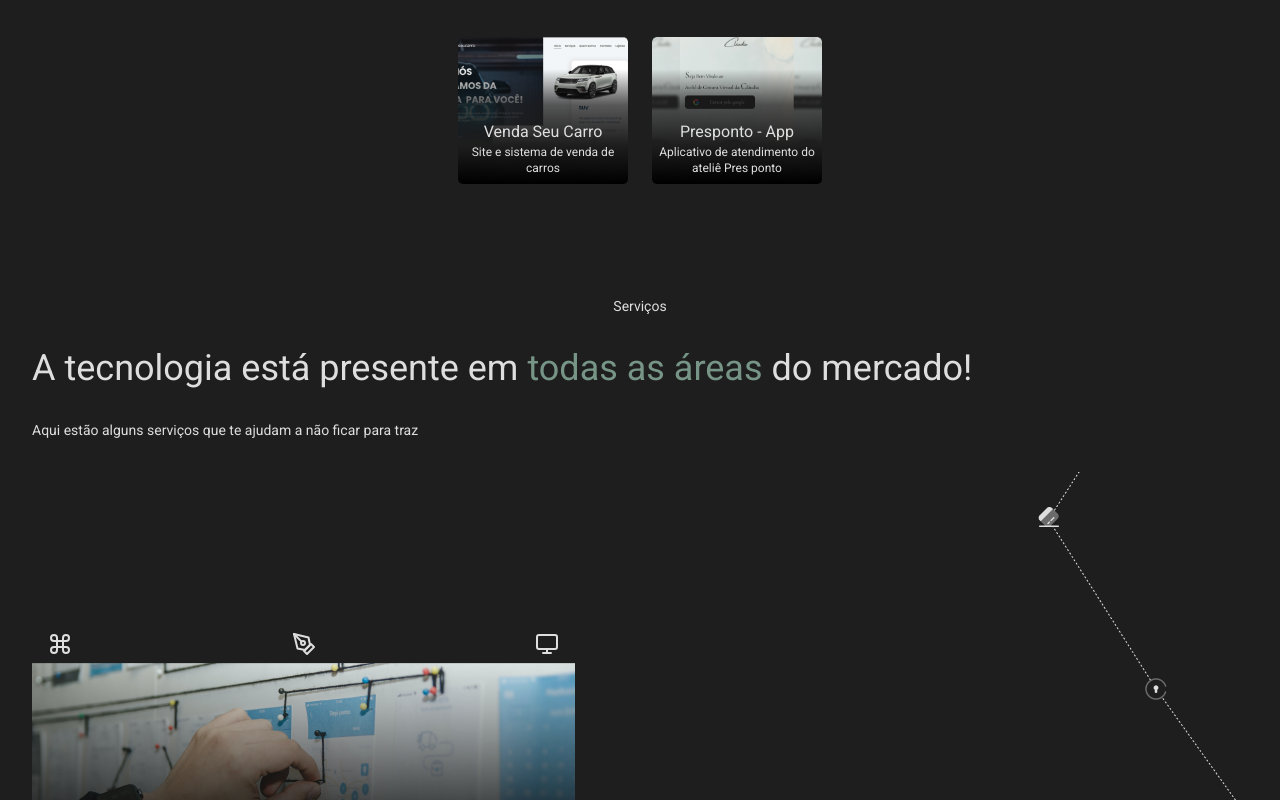
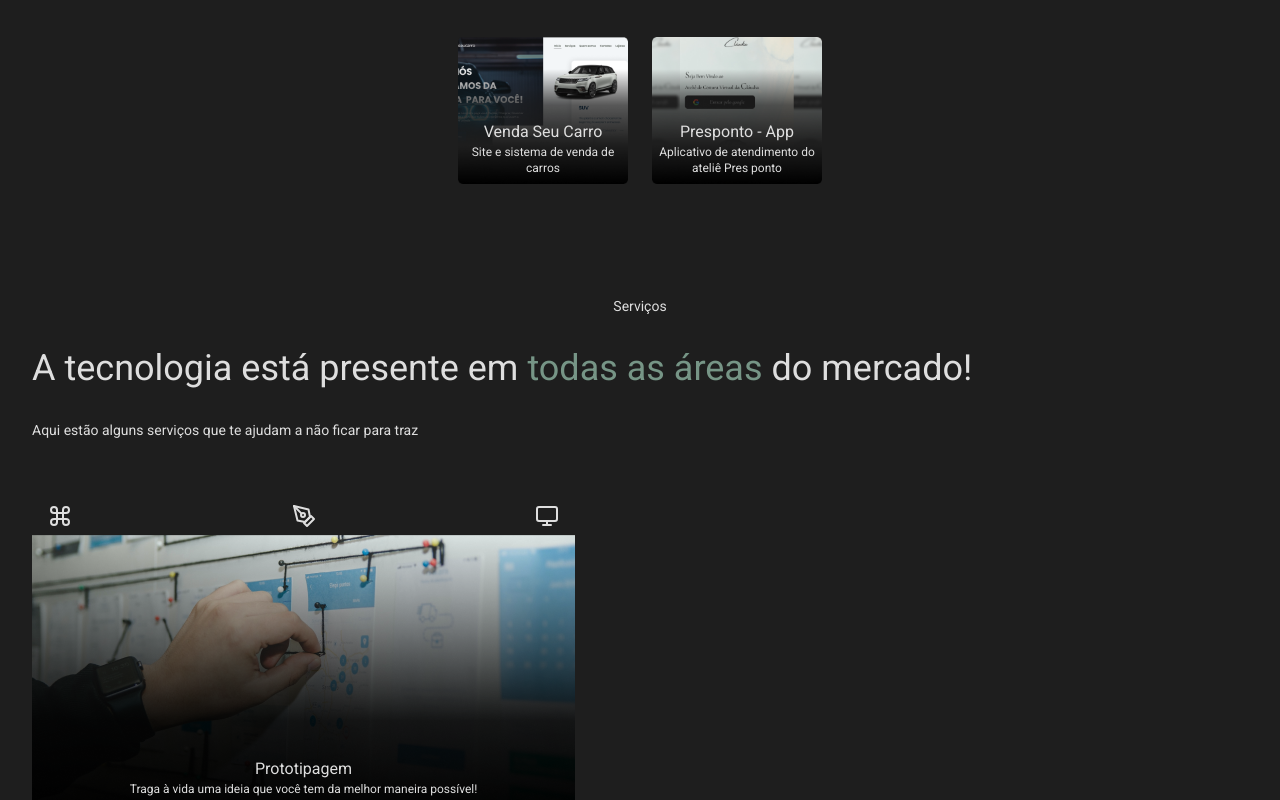
Before and after one commit to im4nu/manu-landing-page, a Next.js app: page / in a window 1280 px wide. Shown: the part 2000-2800 px from the top of the page. Built offline with nearby package versions, Linux system fonts and the light colour scheme.

Commit message:
es lint added and the design pattern solved

```diff
--- a/components/designPattern.tsx
+++ b/components/designPattern.tsx
@@ -1,77 +1,82 @@
-import Image from 'next/image'
-import { FiCommand, FiPenTool, FiMonitor } from 'react-icons/fi'
-import { useState } from 'react'
+import Image from "next/image";
+import { FiCommand, FiPenTool, FiMonitor } from "react-icons/fi";
+import { useState } from "react";
 import { motion, AnimatePresence } from "framer-motion";
-import {
-    prototype,
-    develop,
-    webDesign
-} from './images'
+import { prototype, develop, webDesign } from "./images";
 
-export default function DesignPattern(){
-    const [step, setStep] = useState({
-        first: 0,
-        second: 1,
-    });
+export default function DesignPattern() {
+  const [currentStep, setCurrentStep] = useState<number>(0);
   const services = [
-        {icon: <FiCommand size={24} color={'#DEDEDE'} />, images: prototype, alt: 'Imagem do serviço prototipagem', value: 0, title: 'Prototipagem', description: 'Traga à vida uma ideia que você tem da melhor maneira possível!'},
-        {icon: <FiPenTool size={24} color={'#DEDEDE'} />, images: webDesign, alt: 'Imagem do serviço webdesign', value: 1, title: 'WebDesign', description: 'Dê uma nova cara ao seu site com alguém que entende do assunto'},
-        {icon: <FiMonitor size={24} color={'#DEDEDE'} />, images: develop, alt: 'Imagem do serviço desenvolvimento', value: 2, title: 'Desenvolvimento', description: 'Não se preocupe com mais nada, apenas em divulgar seu novo site 😉'}
-    ]
-    function handleNextService() {
-        if(step.first === services.length - 1){
-            return
+    {
+      icon: <FiCommand size={24} color={"#DEDEDE"} />,
+      images: prototype,
+      alt: "Imagem do serviço prototipagem",
+      title: "Prototipagem",
+      description:
+        "Traga à vida uma ideia que você tem da melhor maneira possível!",
+    },
+    {
+      icon: <FiPenTool size={24} color={"#DEDEDE"} />,
+      images: webDesign,
+      alt: "Imagem do serviço webdesign",
+      title: "WebDesign",
+      description:
+        "Dê uma nova cara ao seu site com alguém que entende do assunto",
+    },
+    {
+      icon: <FiMonitor size={24} color={"#DEDEDE"} />,
+      images: develop,
+      alt: "Imagem do serviço desenvolvimento",
+      title: "Desenvolvimento",
+      description:
+        "Não se preocupe com mais nada, apenas em divulgar seu novo site 😉",
+    },
+  ];
+  function handleSlide(step: number) {
+    setCurrentStep(step);
   }
-        setStep({first: ++step.first, second: ++step.second})
-    }
-    function handlePreviousService() {
-        if(step.first != 0){
-            setStep({first: step.first -1, second: step.second -1})
-        }
-    }
-    return(
+  return (
     <div className="flex flex-col">
       <div className="flex">
-                <ul className='flex flex-row justify-between w-full'>
-                    { services.map((index) =>
-                        <li
-                        key={index.alt}
-                        >
-                            <button
-                            className='px-4'
-                            onClick={index.value <= 1 ? handleNextService : handlePreviousService }
-                            >
-                                {index.icon}
+        <ul className="flex flex-row justify-between w-full">
+          {services.map((item, index) => (
+            <li key={item.alt}>
+              <button className="px-4" onClick={() => handleSlide(index)}>
+                {item.icon}
               </button>
             </li>
-                    )}
+          ))}
         </ul>
       </div>
 
       <div className="flex">
-                { services.slice(step.first, step.second).map((index) =>
-                <>
-                    <div className='flex flex-col'>
+        <div className="flex flex-col">
           <AnimatePresence exitBeforeEnter>
             <motion.div
-                                key={index.alt}
+              key={services[currentStep].alt}
               initial={{ y: 10, opacity: 0 }}
               animate={{ y: 0, opacity: 1 }}
               exit={{ y: -10, opacity: 0 }}
               transition={{ duration: 0.2 }}
             >
-                                <Image key={index.alt} src={index.images} alt={index.alt} />
+              <Image
+                key={services[currentStep].alt}
+                src={services[currentStep].images}
+                alt={services[currentStep].alt}
+                width={543}
+                height={285}
+              />
 
               <div className="flex flex-col -mt-16">
-                                    <h3>{index.title}</h3>
-                                    <p className='text-xs px-6'>{index.description}</p>
+                <h3>{services[currentStep].title}</h3>
+                <p className="text-xs px-8">
+                  {services[currentStep].description}
+                </p>
               </div>
             </motion.div>
           </AnimatePresence>
         </div>
-                </>
-                )}
       </div>
     </div>
-    )
+  );
 }
--- a/components/images.ts
+++ b/components/images.ts
@@ -1,14 +1,14 @@
-import disney from '../public/assets/disney-card.png'
-import grupow from '../public/assets/grupow-card.png'
-import jedigital from '../public/assets/jedigital-card.png'
-import recon from '../public/assets/recon-card.png'
-import vendas from '../public/assets/vendas-card.png'
-import presponto from '../public/assets/presponto-card.png'
-import prespontoSite from '../public/assets/presponto-site-card.png'
-import milaMoura from '../public/assets/mila-moura-card.png'
-import prototype from '../public/assets/prototype.png'
-import webDesign from '../public/assets/webDesign.png'
-import develop from '../public/assets/develop.png'
+const disney = '/assets/disney-card.png'
+const grupow = '/assets/grupow-card.png'
+const jedigital = '/assets/jedigital-card.png'
+const recon = '/assets/recon-card.png'
+const vendas = '/assets/vendas-card.png'
+const presponto = '/assets/presponto-card.png'
+const prespontoSite = '/assets/presponto-site-card.png'
+const milaMoura = '/assets/mila-moura-card.png'
+const prototype = '/assets/prototype.png'
+const webDesign = '/assets/webDesign.png'
+const develop = '/assets/develop.png'
 
 export {
     disney,
--- a/package.json
+++ b/package.json
@@ -13,7 +13,6 @@
     "@types/node": "18.11.18",
     "@types/react": "18.0.27",
     "@types/react-dom": "18.0.10",
-    "eslint": "8.33.0",
     "eslint-config-next": "13.1.6",
     "framer-motion": "^8.5.4",
     "next": "13.1.6",
@@ -23,7 +22,11 @@
     "typescript": "4.9.4"
   },
   "devDependencies": {
+    "@typescript-eslint/eslint-plugin": "^5.50.0",
+    "@typescript-eslint/parser": "^5.50.0",
     "autoprefixer": "^10.4.13",
+    "eslint": "^8.33.0",
+    "eslint-plugin-react": "^7.32.2",
     "postcss": "^8.4.21",
     "tailwindcss": "^3.2.4"
   }
--- a/pages/index.tsx
+++ b/pages/index.tsx
@@ -1,10 +1,10 @@
-import AboutCard from '@/components/aboutCard'
-import GlobalButton from '@/components/button'
-import DesignPattern from '@/components/designPattern'
-import Head from 'next/head'
-import Image from 'next/image'
-import { FiGithub, FiInstagram, FiMail } from 'react-icons/fi'
-import { BiWorld } from 'react-icons/bi'
+import AboutCard from "@/components/aboutCard";
+import GlobalButton from "@/components/button";
+import DesignPattern from "@/components/designPattern";
+import Head from "next/head";
+import Image from "next/image";
+import { FiGithub, FiInstagram, FiMail } from "react-icons/fi";
+import { BiWorld } from "react-icons/bi";
 
 export default function Home() {
   return (
@@ -16,27 +16,36 @@ export default function Home() {
         <link rel="icon" href="/favicon.ico" />
       </Head>
 
-      <main className='flex flex-col w-screen text-primary-white'>
-        <nav className='fixed w-screen py-6 px-9 bgNav'>
-          <ul className='flex w-full justify-around items-center flex-row text-sm'>
-            <li><a href="#home">Início</a></li>
-            <li><a href="#about">Sobre</a></li>
-            <li><a href="#services">Serviços</a></li>
-            <li><a href="#contats">Contatos</a></li>
+      <main className="flex flex-col w-screen text-primary-white">
+        <nav className="fixed w-screen py-6 px-9 bgNav">
+          <ul className="flex w-full justify-around items-center flex-row text-sm">
+            <li>
+              <a href="#home">Início</a>
+            </li>
+            <li>
+              <a href="#about">Sobre</a>
+            </li>
+            <li>
+              <a href="#services">Serviços</a>
+            </li>
+            <li>
+              <a href="#contats">Contatos</a>
+            </li>
           </ul>
         </nav>
 
-        <section id='home' className='flex h-full flex-col w-screen text-primary-white'>
+        <section
+          id="home"
+          className="flex h-full flex-col w-screen text-primary-white"
+        >
           <div className="flex flex-col px-9 gap-3 mt-28">
-            <p>
-              Olá! Seja bem vindo!  👋
-            </p>
+            <p>Olá! Seja bem vindo! 👋</p>
 
-            <h1 className='text-4xl'>
+            <h1 className="text-4xl">
               WebDesign e Desenvolvimento de sites modernos
             </h1>
 
-            <p className='mt-4'>
+            <p className="mt-4">
               Clique no botão abaixo e veja alguns sites feitos por mim!
             </p>
 
@@ -45,21 +54,24 @@ export default function Home() {
             </div>
           </div>
 
-          <div className="flex flex-col w-screen h-screen bg-hero bg-cover bg-right">
-
-          </div>
+          <div className="flex flex-col w-screen h-screen bg-hero bg-cover bg-right"></div>
         </section>
 
-        <section id='about' className='flex flex-col w-screen gap-8 py-24'>
+        <section id="about" className="flex flex-col w-screen gap-8 py-24">
           <div className="flex flex-col text-primary-white text-center justify-center px-8 gap-8">
-            <p className='text-sm'>Sobre</p>
+            <p className="text-sm">Sobre</p>
 
             <p>
-              Eu me chamo Emmanuel Rodrigues, sou <span>WebDesigner</span> e <span>Programador</span>. Já fui gerente de T.I de um laboratório de análises clínicas e atuo na área da tecnologia a <span>mais de 7 anos</span>
+              Eu me chamo Emmanuel Rodrigues, sou <span>WebDesigner</span> e{" "}
+              <span>Programador</span>. Já fui gerente de T.I de um laboratório
+              de análises clínicas e atuo na área da tecnologia a{" "}
+              <span>mais de 7 anos</span>
             </p>
 
-            <p className='text-sm'>
-              Conheça alguns dos meus trabalhos, todos abaixo <span>são reais</span> e feitos para empresas de renome dentre o <span>mercado mundial</span>
+            <p className="text-sm">
+              Conheça alguns dos meus trabalhos, todos abaixo{" "}
+              <span>são reais</span> e feitos para empresas de renome dentre o{" "}
+              <span>mercado mundial</span>
             </p>
           </div>
 
@@ -68,52 +80,69 @@ export default function Home() {
           </div>
         </section>
 
-        <section id='services' className='flex flex-col w-screen'>
+        <section id="services" className="flex flex-col w-screen">
           <div className="flex flex-col text-primary-white justify-center px-8 gap-8">
-            <p className='text-sm text-center'>Serviços</p>
+            <p className="text-sm text-center">Serviços</p>
 
-            <h2 className='text-4xl'>
-              A tecnologia está presente em <span>todas as áreas</span> do mercado!
+            <h2 className="text-4xl">
+              A tecnologia está presente em <span>todas as áreas</span> do
+              mercado!
             </h2>
 
-            <p className='text-sm'>
+            <p className="text-sm">
               Aqui estão alguns serviços que te ajudam a não ficar para traz
             </p>
 
-            <div className="flex flex-col bg-timeline bg-right bg-conver bg-no-repeat text-center gap-8 pb-10">
-              <div className="flex py-40">
+            <div className="flex flex-col text-center gap-8 pb-10">
+              <div className="flex py-8">
                 <DesignPattern />
               </div>
 
               <div className="flex flex-col gap-8">
-                <h2 className='text-4xl'>Mas afinal como isso pode me <span>ajudar?</span></h2>
+                <h2 className="text-4xl">
+                  Mas afinal como isso pode me <span>ajudar?</span>
+                </h2>
 
-                <p><span>Mais de 32 mil</span> empresas empregadoras fecharam as portas nos últimos 2 anos e dentre elas <span>mais de 12 mil não possuíam websites</span> para aumentar sua captação de clientes</p>
+                <p>
+                  <span>Mais de 32 mil</span> empresas empregadoras fecharam as
+                  portas nos últimos 2 anos e dentre elas{" "}
+                  <span>mais de 12 mil não possuíam websites</span> para
+                  aumentar sua captação de clientes
+                </p>
               </div>
 
-              <ul className='flex flex-col text-left px-8 ServiceList'>
-                <li className='text-sm'>Você pode ter visitas no seu site de outros lugres <span>DO MUNDO</span></li>
-                <li className='text-sm'>Seu onteúdo <span>mais acessível</span></li>
-                <li className='text-sm'>Novas <span>parcerias</span></li>
-                <li className='text-sm'><span>Mais Clientes</span></li>
-            </ul>
+              <ul className="flex flex-col text-left px-8 ServiceList">
+                <li className="text-sm">
+                  Você pode ter visitas no seu site de outros lugres{" "}
+                  <span>DO MUNDO</span>
+                </li>
+                <li className="text-sm">
+                  Seu onteúdo <span>mais acessível</span>
+                </li>
+                <li className="text-sm">
+                  Novas <span>parcerias</span>
+                </li>
+                <li className="text-sm">
+                  <span>Mais Clientes</span>
+                </li>
+              </ul>
             </div>
           </div>
         </section>
 
-        <footer id='contats'>
+        <footer id="contats">
           <div className="flex flex-col px-8 py-20 gap-8">
             <p>Contatos:</p>
 
             <div className="flex flex-row justify-evenly px-8">
-              <FiGithub color='#DEDEDE' size={24} />
-              <BiWorld color='#DEDEDE' size={24} />
-              <FiInstagram color='#DEDEDE' size={24} />
-              <FiMail color='#DEDEDE' size={24} />
+              <FiGithub color="#DEDEDE" size={24} />
+              <BiWorld color="#DEDEDE" size={24} />
+              <FiInstagram color="#DEDEDE" size={24} />
+              <FiMail color="#DEDEDE" size={24} />
             </div>
           </div>
         </footer>
       </main>
     </>
-  )
+  );
 }
```
Also changed, not shown: components/aboutCard.tsx (+12 -6 lines), components/services.ts (deleted, +0 -20 lines), .eslintrc.json, 1 other file (tests, documents, lock files or other folders). Lines whose indentation alone changed are shown as unchanged.
